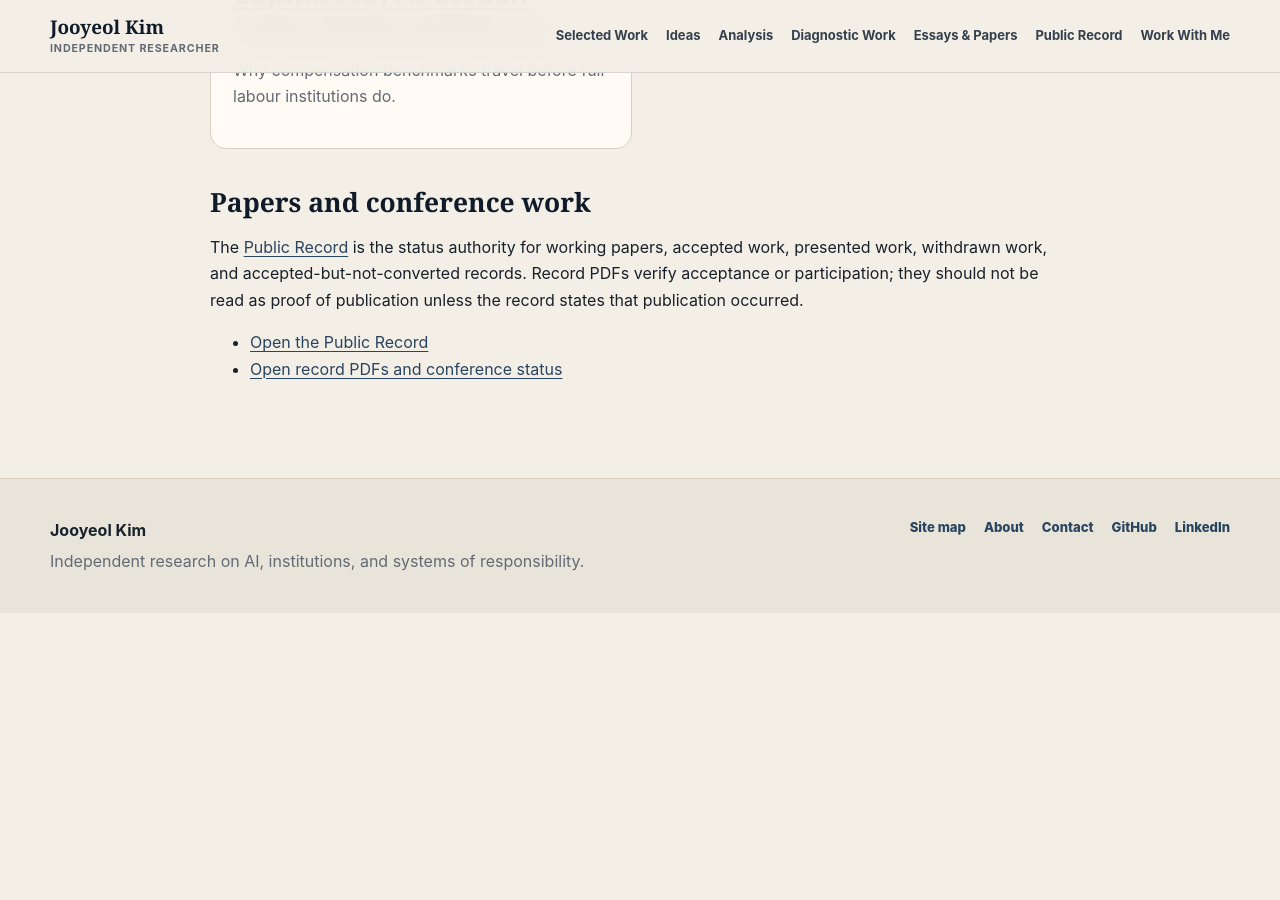
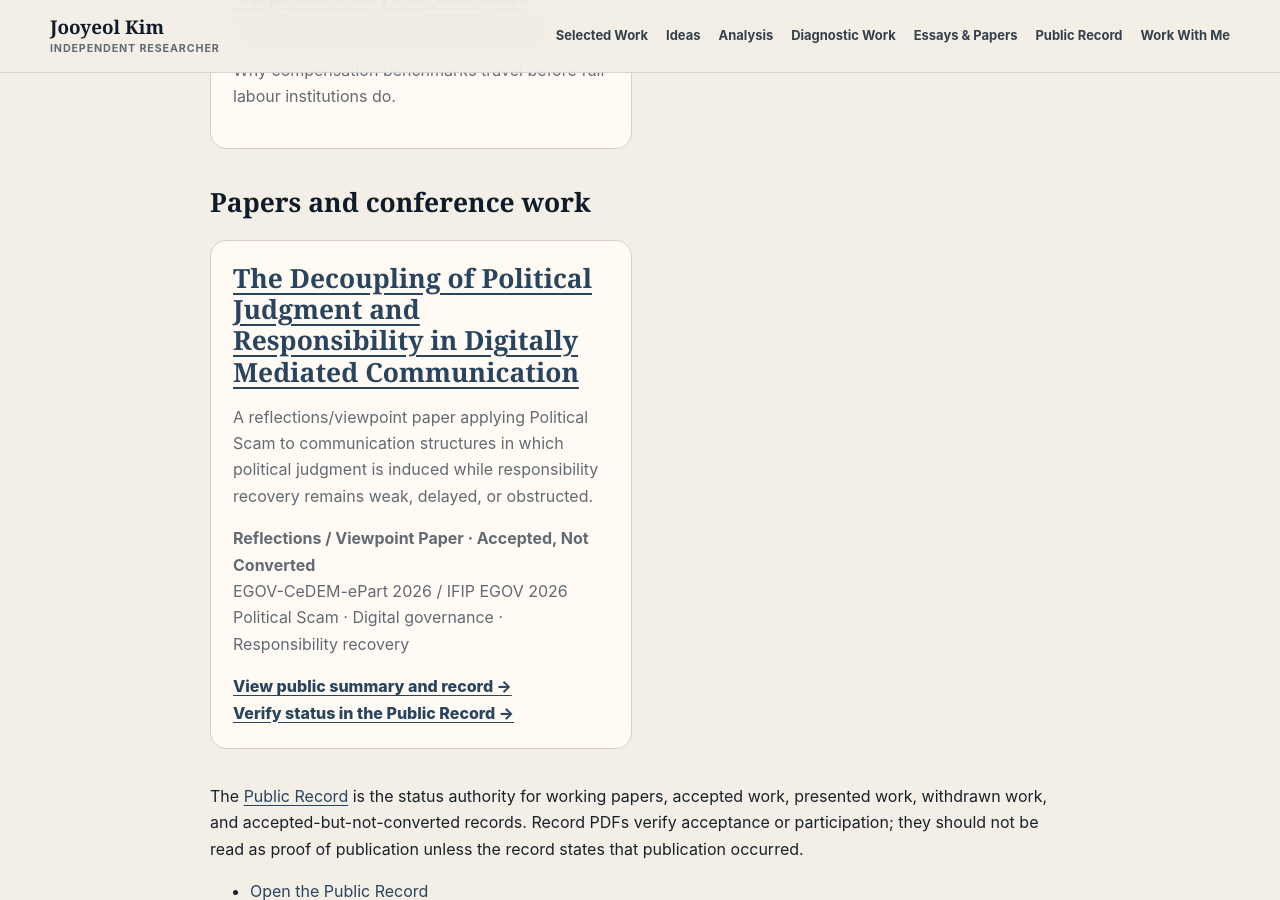
Before and after one commit to jooyeolkim1990/jooyeolkim1990.github.io, a Jekyll site: the page built from essays/index.md, in a window 1280 px wide and 900 px high, scrolled down 1262 px. Built offline with Jekyll 4.4.1, drawn with Linux system fonts in a browser that asks for light colours; before the commit the page ends 1875 px from its top, so only the background shows below that.

Commit message:
Generate research output cards from data

```diff
--- a/essays/index.md
+++ b/essays/index.md
@@ -25,6 +25,13 @@ description: Longer public arguments, essays, papers, and venue-shaped outputs.
 
 ## Papers and conference work
 
+<div class="index-grid">
+  {% assign paper_outputs = site.data.research_outputs.outputs | where: "show_card", true | where: "route", "essays" | where: "section", "papers" | sort: "order" %}
+  {% for output in paper_outputs %}
+    {% include research-output-card.html output=output %}
+  {% endfor %}
+</div>
+
 The [Public Record](../cv.html) is the status authority for working papers, accepted work, presented work, withdrawn work, and accepted-but-not-converted records. Record PDFs verify acceptance or participation; they should not be read as proof of publication unless the record states that publication occurred.
 
 - [Open the Public Record](../cv.html)
```
